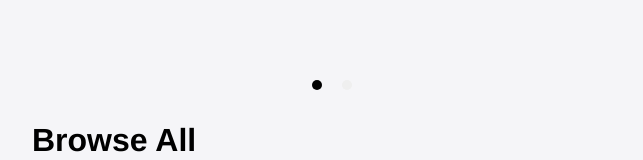
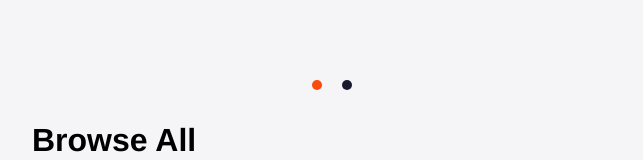
Before and after one commit to eugenekotovx/simple-shop-app, a Vue app: page /shop in a window 1280 px wide. Shown: the part 627-787 px from the top of the page, without its empty margins (308-951 px from the left). Built offline with nearby package versions, Linux system fonts and the light colour scheme; data requests are answered from the project's data file; what vue-js-modal would draw is missing.

Commit message:
change carousel settings

```diff
--- a/src/views/Shop.vue
+++ b/src/views/Shop.vue
@@ -1,7 +1,11 @@
 <template>
   <div class="">
     <h1>Browse by category</h1>
-    <carousel :perPage="3">
+    <carousel
+      :perPageCustom="[[576, 3]]"
+      paginationActiveColor="#fa4a0c"
+      paginationColor="#1a1a2e"
+    >
       <slide
         v-for="category in shop.categories"
         :key="category"
```
